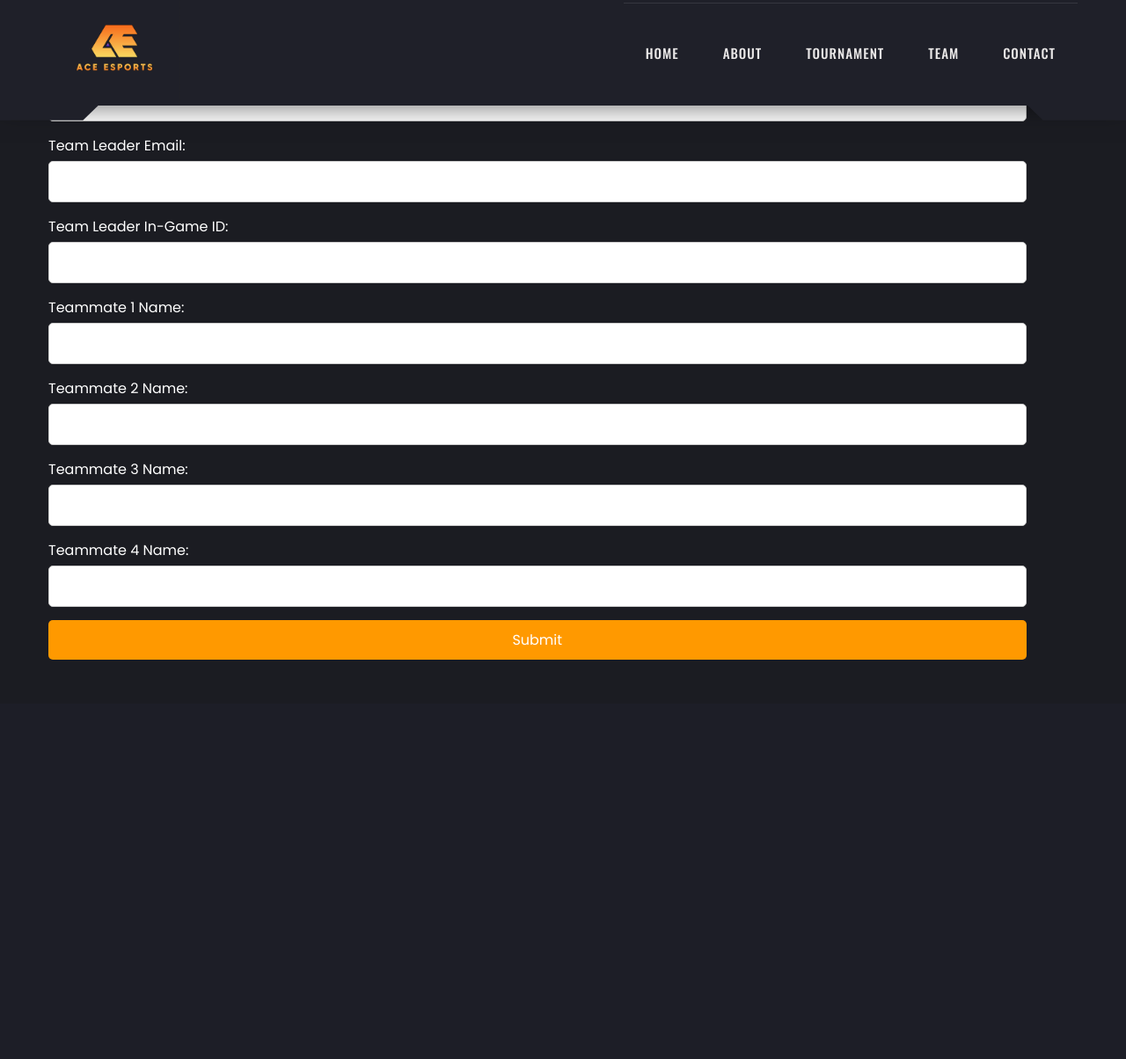
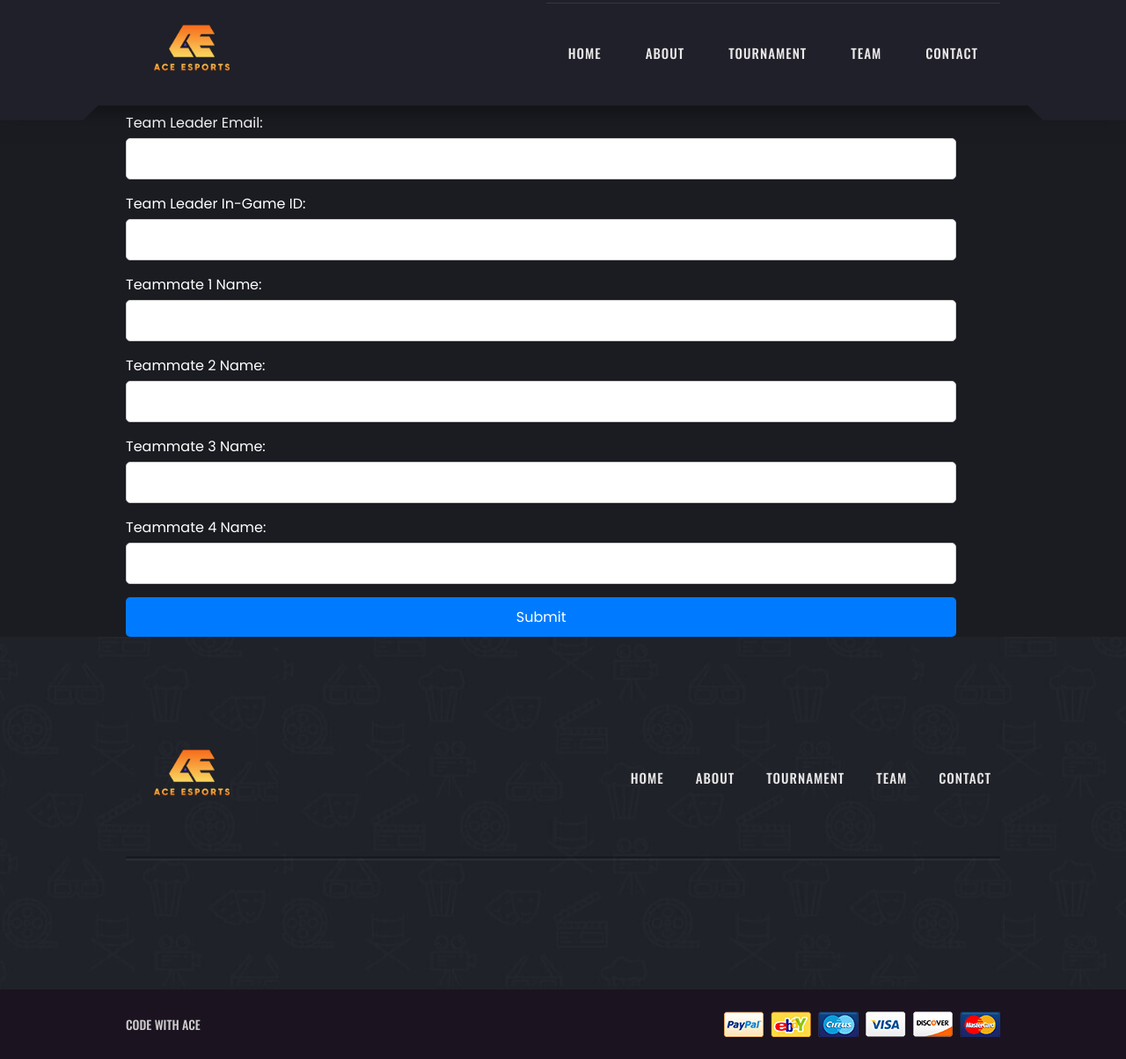
Before and after one commit to chamleyash/RealTime, a Django app: template main/templates/register.html in a window 1280 px wide. Shown: the whole page at 88% size. Before the commit the page ends 750 px from the top, so only its background shows below. Run offline with Django 5.2, Linux system fonts and the light colour scheme; the template is opened without the code that fills it, so the values that code supplies are empty.

Commit message:
update changes

```diff
--- a/main/templates/register.html
+++ b/main/templates/register.html
@@ -13,21 +13,18 @@
     <style>
         body {
             font-family: 'Poppins', sans-serif;
-                margin: 1px;
-                height: 30px;
-                padding: 10px;
+            margin: 0;
+            padding: 0;
             box-sizing: border-box;
-                background-color: hsl(231, 12%, 12%);
+            background-color:  hsl(231, 12%, 12%);
         }
 
         .container {
-                width: 100%;
-                height: 10%;
-                margin-top: auto;
+            width: 80%;
+            margin: auto;
         }
 
         .form-group {
-                margin-top: 15px;
             margin-bottom: 15px;
             color: white;
         }
@@ -38,7 +35,6 @@
         }
 
         .form-group input {
-
             width: 95%;
             padding: 10px;
             border: 1px solid #ccc;
@@ -49,7 +45,7 @@
             display: block;
             width: 95%;
             padding: 10px;
-                background-color: #ff9900;
+            background-color: #007bff;
             color: white;
             border: none;
             border-radius: 5px;
@@ -57,8 +53,8 @@
         }
 
         .btn-submit:hover {
-                background-color: #ff3f04;
-                transition: .5s;
+            background-color: #ff8800;
+            transition: .6s;
         }
     </style>
 </head>
@@ -70,7 +66,7 @@
             <a href="#" class="logo"><img src="../static/images/logo.png" alt="GameX logo"></a>
             <nav class="navbar">
                 <ul class="navbar-list">
-                        <li><a href="index.html" class="navbar-link">Home</a></li>
+                    <li><a href="#hero" class="navbar-link">Home</a></li>
                     <li><a href="#about" class="navbar-link">About</a></li>
                     <li><a href="Tournament.html" class="navbar-link">Tournament</a></li>
                     <li><a href="#team" class="navbar-link">Team</a></li>
@@ -84,7 +80,7 @@
         <h2>Register for Tournament</h2>
         <form id="registrationForm">
             <div class="form-group">
-                    <label for="teamLeaderName">Team  Name:</label>
+                <label for="teamLeaderName">Team Leader In-Game Name:</label>
                 <input type="text" id="teamLeaderName" name="teamLeaderName" required>
             </div>
             <div class="form-group">
@@ -101,7 +97,25 @@
     </div>
 
     <!-- Footer -->
-
+    <footer>
+        <div class="footer-top">
+            <div class="container">
+              <div class="footer-brand-wrapper">
+                <a href="#" class="logo">
+                  <img src="../static/images/logo.png" alt="Esports logo">
+                </a>
+                <div class="footer-menu-wrapper">
+                  <ul class="footer-menu-list">
+                    <li><a href="index.html" class="footer-menu-link">Home</a></li>
+                    <li><a href="#about" class="footer-menu-link">About</a></li>
+                    <li><a href="#tournament" class="footer-menu-link">Tournament</a></li>
+                    <li><a href="#team" class="footer-menu-link">Team</a></li>
+                    <li><a href="#contact" class="footer-menu-link">Contact</a></li>
+                  </ul>
+                </div>
+              </div>
+            </div>
+          </div>
         <div class="footer-bottom">
             <div class="container">
                 <p class="copyright">Code with ACE</p>
```
Lines whose indentation alone changed are shown as unchanged.
